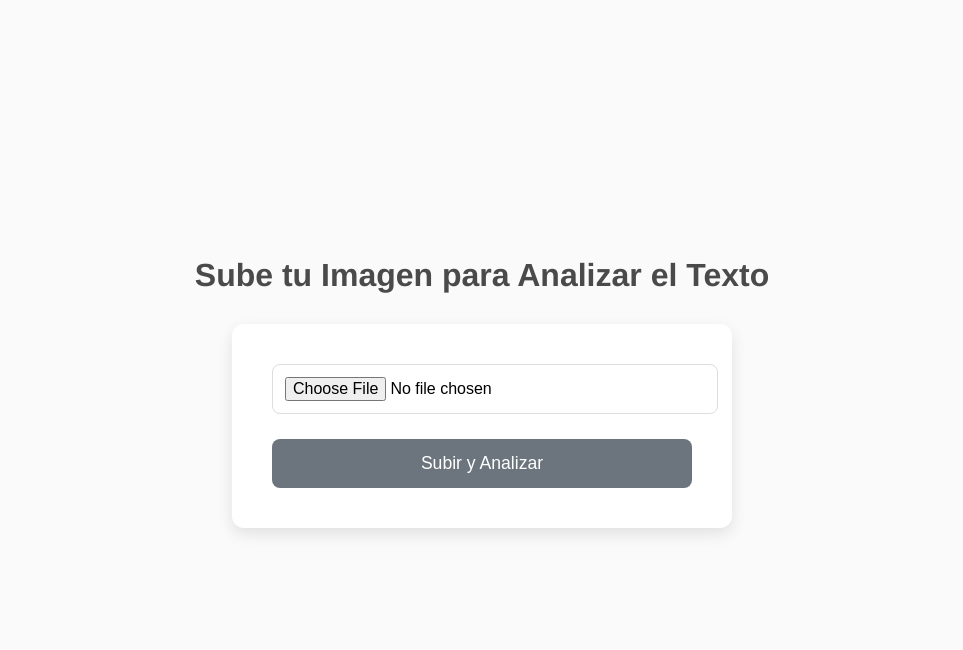
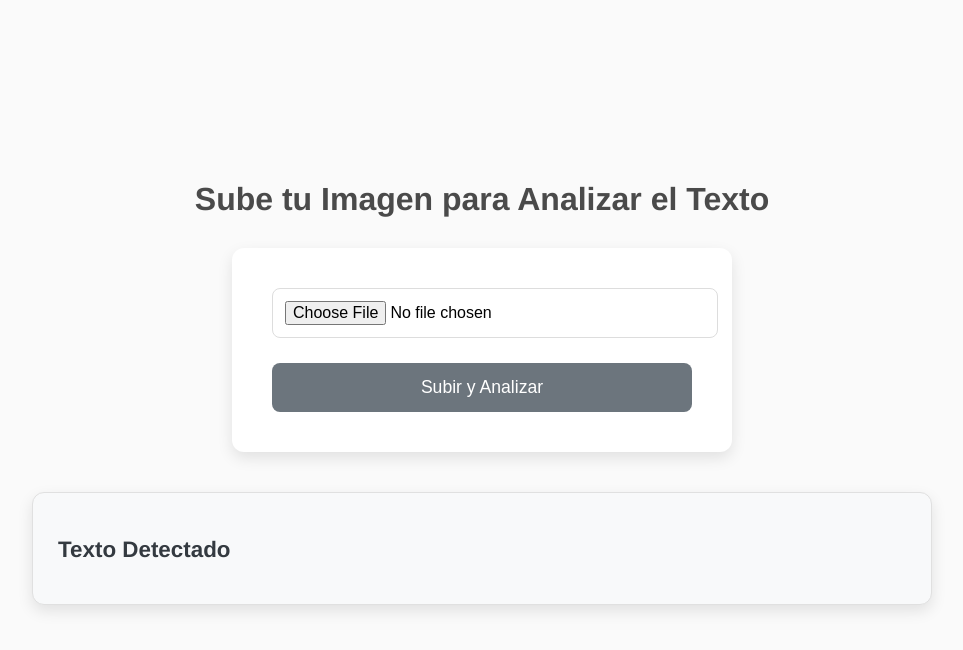
Before and after one commit to Steven62670/analizador-galeria-virtual, a Flask app: page / in a window 1280 px wide. Shown: the top 650 px of the page, without its empty margins (158-1121 px from the left). Run offline with Flask 2, Linux system fonts and the light colour scheme.

Commit message:
Ingreso de traducción de textos

```diff
--- a/app/main.py
+++ b/app/main.py
@@ -1,7 +1,7 @@
 import logging
 import os
 from flask import Flask, render_template, request, jsonify
-from google.cloud import storage, firestore, vision
+from google.cloud import storage, firestore, vision, translate_v2 as translate
 
 # Configurar Logging
 logging.basicConfig(level=logging.INFO)
@@ -11,6 +11,7 @@
 storage_client = storage.Client()
 firestore_client = firestore.Client()
 vision_client = vision.ImageAnnotatorClient()
+translate_client = translate.Client()
 
 # Nombre del bucket fijo
 BUCKET_NAME = 'analisis-imagenes'
@@ -21,7 +22,7 @@
 
 @app.route('/upload', methods=['POST'])
 def upload():
-    """Sube una imagen al bucket y procesa la transcripción."""
+    """Sube una imagen al bucket y procesa la transcripción y traducción."""
     uploaded_file = request.files.get('file')
 
     if not uploaded_file:
@@ -40,12 +41,16 @@
     image_uri = f"gs://{BUCKET_NAME}/{uploaded_file.filename}"
     text = analyze_text(image_uri)
 
+    # Traducir texto si está en inglés
+    translated_text = translate_text(text, target_language='es') if text else ""
+
     # Guardar en Firestore
-    save_to_firestore(uploaded_file.filename, text)
+    save_to_firestore(uploaded_file.filename, text, translated_text)
 
     return jsonify({
         "message": "File uploaded and processed successfully.",
-        "text": text
+        "text": text,
+        "translated_text": translated_text
     })
 
 def analyze_text(image_uri):
@@ -58,12 +63,23 @@
 
     return response.text_annotations[0].description if response.text_annotations else ""
 
-def save_to_firestore(file_name, text):
-    """Guarda los resultados de transcripción en Firestore."""
+def translate_text(text, target_language='es'):
+    """Traduce el texto detectado si está en inglés."""
+    detection = translate_client.detect_language(text)
+    source_language = detection.get("language", "")
+
+    if source_language == 'en':
+        translation = translate_client.translate(text, target_language=target_language)
+        return translation.get("translatedText", "")
+    return text
+
+def save_to_firestore(file_name, text, translated_text):
+    """Guarda los resultados de transcripción y traducción en Firestore."""
     doc_ref = firestore_client.collection('notes').document(file_name)
     doc_ref.set({
         "file_name": file_name,
-        "text": text
+        "text": text,
+        "translated_text": translated_text
     })
     logging.info(f"Results saved to Firestore for {file_name}.")
 
--- a/app/requirements.txt
+++ b/app/requirements.txt
@@ -2,4 +2,5 @@
 google-cloud-storage==2.10.0
 google-cloud-firestore==2.11.0
 google-cloud-vision==3.3.0
+google-cloud-translate==3.11.0
 gunicorn==21.2.0
--- a/app/templates/index.html
+++ b/app/templates/index.html
@@ -57,23 +57,35 @@
         button:hover {
             background-color: #5a6268;
         }
-        #result {
+        #loading {
+            display: none;
+            margin-top: 20px;
+            font-size: 1rem;
+            color: #6c757d;
+        }
+        #result-container {
+            display: none;
             margin-top: 40px;
+            display: flex;
+            justify-content: center;
+            gap: 20px;
+            width: 100%;
+            max-width: 900px;
+        }
+        .result-box {
+            flex: 1;
             padding: 25px;
             background-color: #f8f9fa;
             border: 1px solid #e0e0e0;
             border-radius: 12px;
-            display: none;
-            width: 100%;
-            max-width: 420px;
             box-shadow: 0 6px 15px rgba(0, 0, 0, 0.1);
         }
-        #result h2 {
+        .result-box h2 {
             margin-bottom: 15px;
             font-size: 1.4rem;
             color: #343a40;
         }
-        #textResult {
+        .result-box p {
             font-size: 1rem;
             color: #495057;
             line-height: 1.6;
@@ -93,27 +105,41 @@
     <button type="submit">Subir y Analizar</button>
 </form>
 
-<div id="result">
-    <h2>Resultado de la Transcripción</h2>
-    <p id="textResult"></p>
+<p id="loading">Procesando imagen, por favor espera...</p>
+
+<div id="result-container">
+    <div class="result-box">
+        <h2>Texto Detectado</h2>
+        <p id="textResult"></p>
+    </div>
+    <div class="result-box" id="translatedSection" style="display: none;">
+        <h2>Traducción</h2>
+        <p id="translatedResult"></p>
+    </div>
 </div>
 <p class="error" id="errorMessage"></p>
 
 <script>
     const form = document.getElementById("uploadForm");
     const fileInput = document.getElementById("fileInput");
-    const resultDiv = document.getElementById("result");
+    const resultContainer = document.getElementById("result-container");
     const textResult = document.getElementById("textResult");
+    const translatedResult = document.getElementById("translatedResult");
+    const translatedSection = document.getElementById("translatedSection");
     const errorMessage = document.getElementById("errorMessage");
+    const loading = document.getElementById("loading");
 
     form.addEventListener("submit", async (event) => {
         event.preventDefault();
         errorMessage.textContent = "";
-        resultDiv.style.display = "none";
+        resultContainer.style.display = "none";
+        translatedSection.style.display = "none";
+        loading.style.display = "block";
 
         const file = fileInput.files[0];
         if (!file) {
             errorMessage.textContent = "Por favor, selecciona una imagen.";
+            loading.style.display = "none";
             return;
         }
 
@@ -132,9 +158,17 @@
 
             const data = await response.json();
             textResult.textContent = data.text;
-            resultDiv.style.display = "block";
+
+            if (data.translated_text && data.translated_text !== data.text) {
+                translatedResult.textContent = data.translated_text;
+                translatedSection.style.display = "block";
+            }
+
+            resultContainer.style.display = "flex";
         } catch (error) {
             errorMessage.textContent = error.message;
+        } finally {
+            loading.style.display = "none";
         }
     });
 </script>
--- a/function/requirements.txt
+++ b/function/requirements.txt
@@ -1,3 +1,4 @@
 google-cloud-storage==2.10.0
 google-cloud-firestore==2.11.0
 google-cloud-vision==3.3.0
+google-cloud-translate==3.11.0
```
Also changed, not shown: function/main.py (+22 -6 lines).
